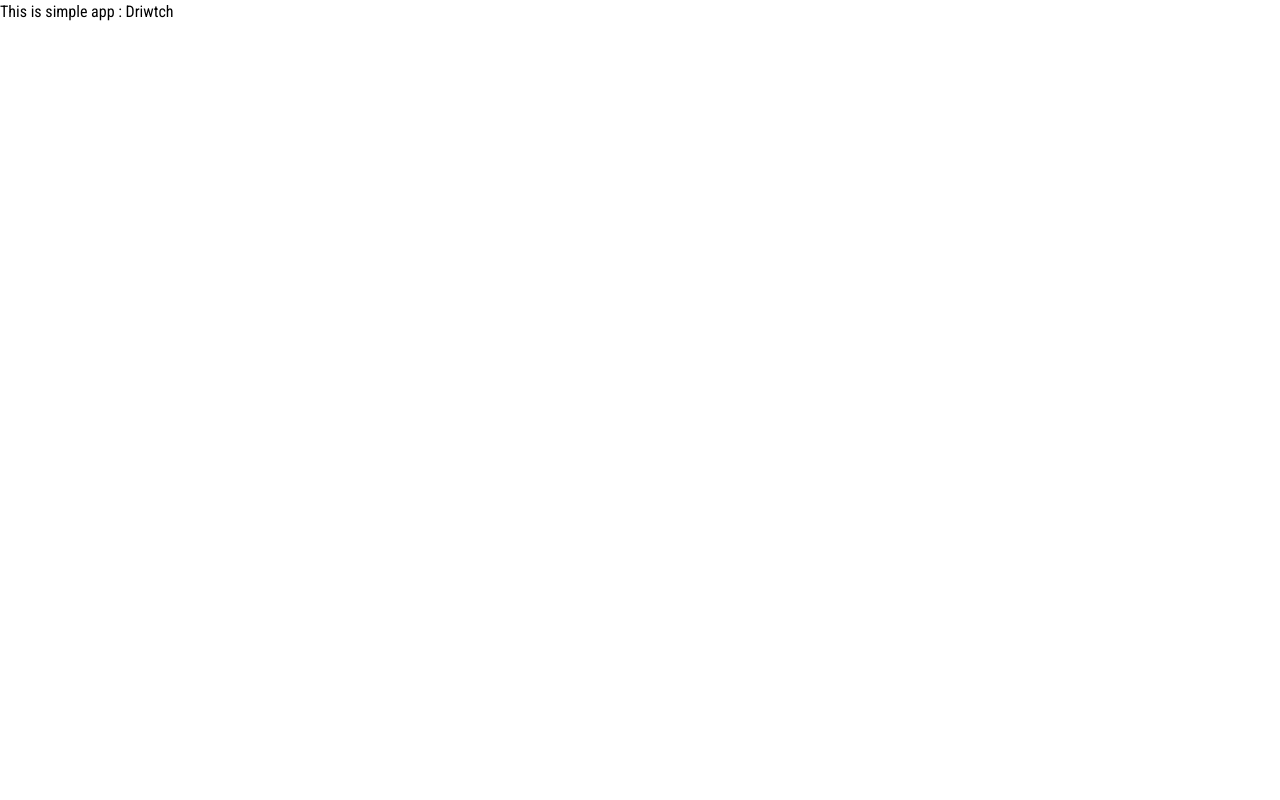
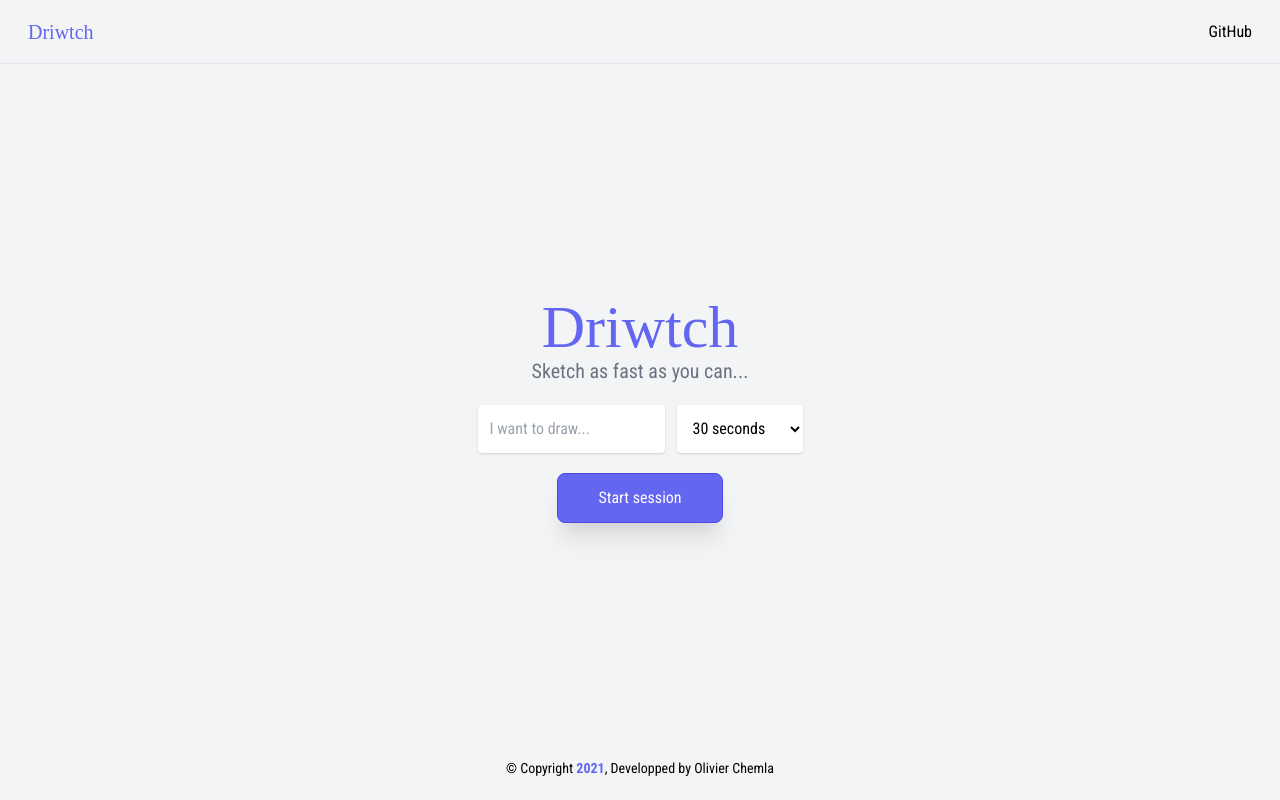
Before and after one commit to OliveCh12/driwtch, a React (Create React App) app: page / in a window 1280 px wide. Built offline with nearby package versions, Linux system fonts and the light colour scheme; a web font is replaced by a local one.

Commit message:
Uncomment router code lines

```diff
--- a/src/App.tsx
+++ b/src/App.tsx
@@ -1,5 +1,5 @@
 import React from "react";
-import { Switch, Route, HashRouter } from "react-router-dom";
+import { BrowserRouter, Switch, Route } from "react-router-dom";
 
 import { GlobalProvider } from "./GlobalContext";
 
@@ -7,12 +7,10 @@ import Home from "./pages/Home";
 import Starter from "./pages/Starter";
 
 function App() {
-  console.log(process.env.PUBLIC_URL);
   return (
     <GlobalProvider>
       <div className="h-screen dark:bg-dark">
-        <h1>This is simple app : Driwtch</h1>
-        {/* <HashRouter basename={process.env.PUBLIC_URL}>
+        <BrowserRouter basename={process.env.PUBLIC_URL}>
           <Route
             render={({ location }) => (
               <Switch location={location}>
@@ -21,7 +19,7 @@ function App() {
               </Switch>
             )}
           />
-        </HashRouter> */}
+        </BrowserRouter>
       </div>
     </GlobalProvider>
   );
```
